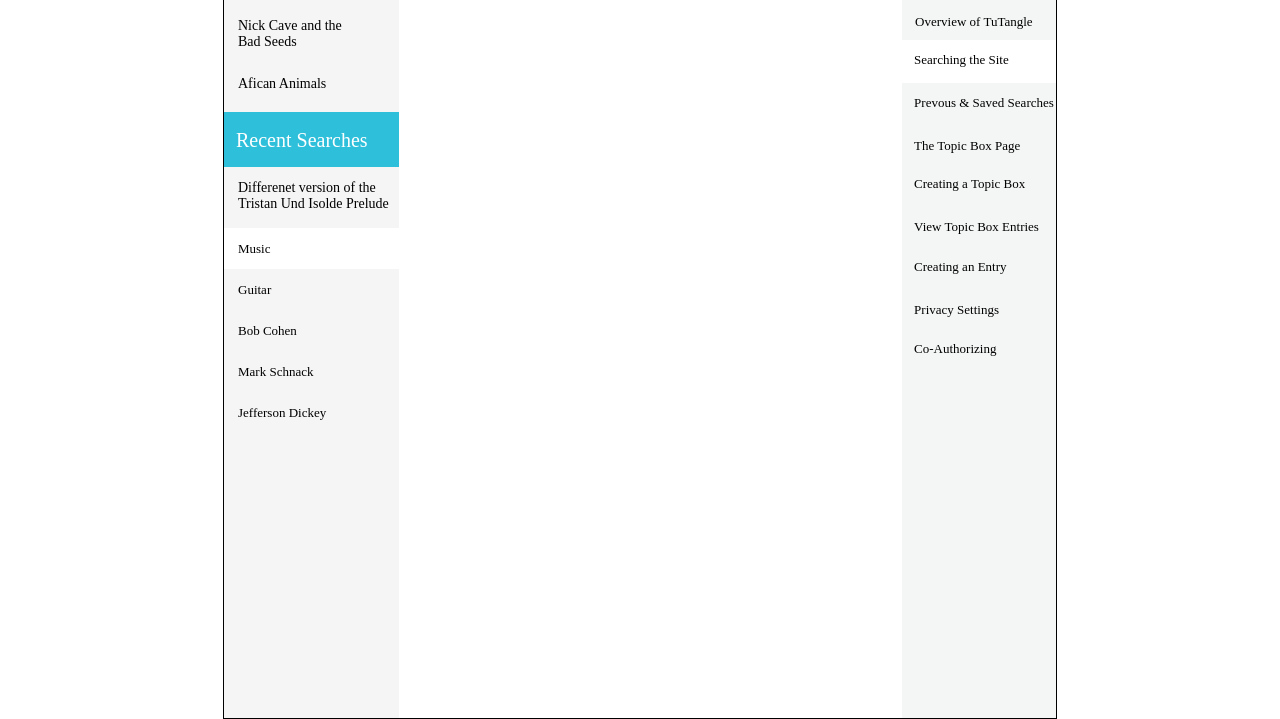
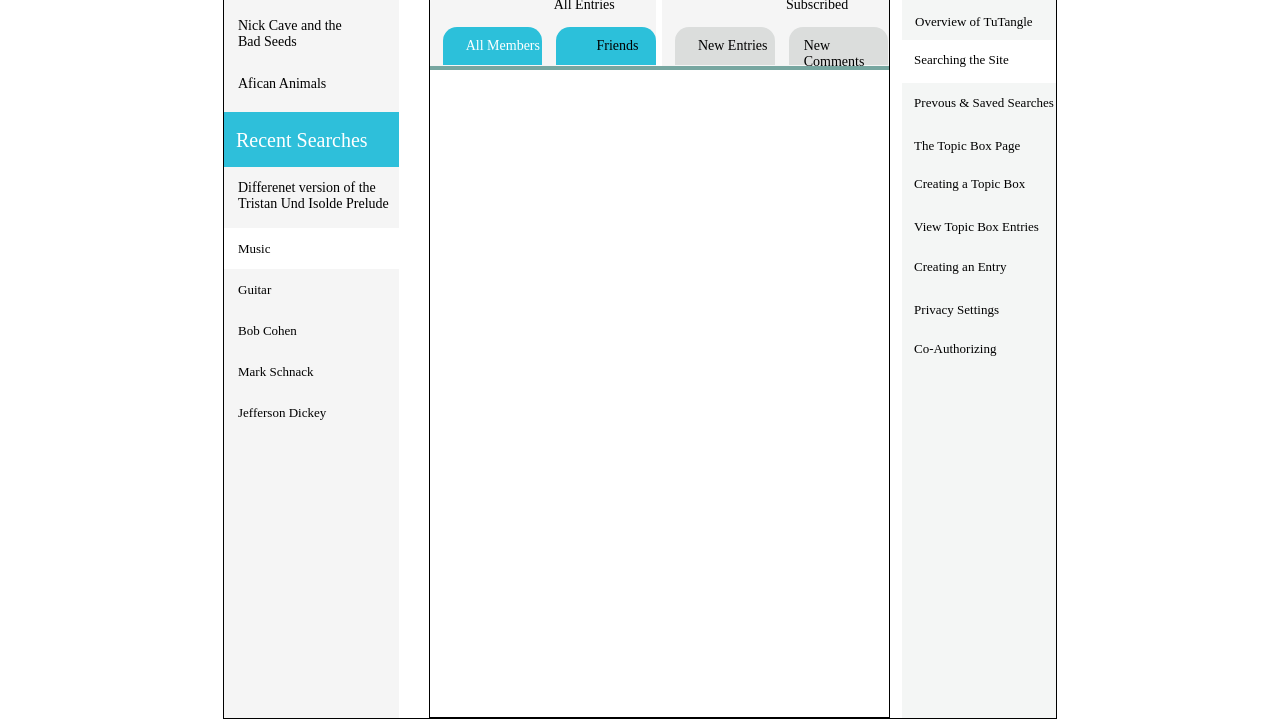
Before and after one commit to sushant14-afc/tutangle, a plain HTML site: page index.html in a window 1280 px wide. Shown: the part 252-971 px from the top of the page. Drawn offline with Linux system fonts and the light colour scheme.

Commit message:
addition of new things

```diff
--- a/index.html
+++ b/index.html
@@ -61,7 +61,28 @@
                   <li class="read4">Jefferson Dickey</li>
               </ul>
           </div>
-      <div class="middle"></div>
+      <div class="middle">
+          <div class="entries">Entries</div>
+          <div class="entrytopic">
+              <div class="mleft">
+                  <div class="mltopic">All Entries</div>
+                  <ul class="mulist">
+                      <li class="mall">All Members</li>
+                      <li class="mfriend">Friends</li>
+                  </ul>
+              </div>
+              <div class="mright">
+                  <div class="mrtopic">Subscribed</div>
+                  <ul class="mrlist">
+                      <li class="rnew">New Entries</li>
+                      <li class="rcmt">New Comments</li>
+                  </ul>
+              </div>
+
+          </div>
+
+          <div class="border"></div>
+      </div>
 
       <div class="side">
           <div class="rside">Video Tutorials</div>
--- a/style.css
+++ b/style.css
@@ -322,3 +322,138 @@ ul{
     padding-left: 12px;
     background-color: #f4f6f5;
 }
+
+/* section */
+
+
+
+/* middle */
+
+
+.middle{
+    border: 1px solid black;
+    float: left;
+    height: 773px;
+    width: 55.4%;
+    box-sizing: border-box;
+    margin-left: 30px;
+}
+
+.entries{
+    font-size: 32px;
+}
+
+.entrytopic{
+    height: 83px;
+}
+
+.mleft{
+    height: 83px;
+    width: 49.4%;
+    float: left;
+    margin: 0 auto;
+    background-color: #f5f5f5;
+    border-top-left-radius: 21px;
+}
+
+
+.mltopic{
+    width: 50%;
+    margin-left: 88px;
+    padding-left: 36px;
+    box-sizing: border-box;
+    font-size: 14px;
+    margin-top: 14px;
+}
+
+.mulist{
+    display: flex;
+    list-style: none;
+}
+
+.mall{
+    margin-top: 14px;
+    height: 38px;
+    margin-left: 13px;
+    box-sizing: border-box;
+    width: 44%;
+    padding-left: 23px;
+    font-size: 14px;
+    padding-top: 11px;
+    color:white;
+    background-color: #2cc0da;
+    border-top-left-radius: 14px;
+    border-top-right-radius: 14px;
+}
+
+.mfriend{
+    box-sizing: border-box;
+    margin-left: 14px;
+    height: 38px;
+    width: 44%;
+    font-size: 14px;
+    margin-top: 14px;
+    padding-left: 40px;
+    padding-top: 11px;
+    color: black;
+    background-color: #2cc0da;
+    border-top-left-radius: 14px;
+    border-top-right-radius: 14px;
+}
+
+
+.mright{
+    height: 83px;
+    width: 49.4%;
+    float: right;
+    background-color: #f5f5f5;
+    border-top-right-radius: 21px;
+}
+
+.mrtopic{
+    width: 50%;
+    margin-left: 88px;
+    padding-left: 36px;
+    box-sizing: border-box;
+    font-size: 14px;
+    margin-top: 14px;
+}
+
+.mrlist{
+    display: flex;
+    list-style: none;
+}
+
+.rnew{
+    margin-top: 14px;
+    height: 38px;
+    margin-left: 13px;
+    box-sizing: border-box;
+    width: 44%;
+    padding-left: 23px;
+    font-size: 14px;
+    padding-top: 11px;
+    color: black;
+    background-color: #dbdddc;
+    border-top-left-radius: 14px;
+    border-top-right-radius: 14px;
+}
+
+.rcmt{
+    box-sizing: border-box;
+    margin-left: 14px;
+    height: 38px;
+    width: 44%;
+    font-size: 14px;
+    margin-top: 14px;
+    padding-left: 15px;
+    padding-top: 11px;
+    color: black;
+    background-color: #dbdddc;
+    border-top-left-radius: 14px;
+    border-top-right-radius: 14px;
+}
+
+.border{
+   border: 2px solid #77a6a0;
+}
```
